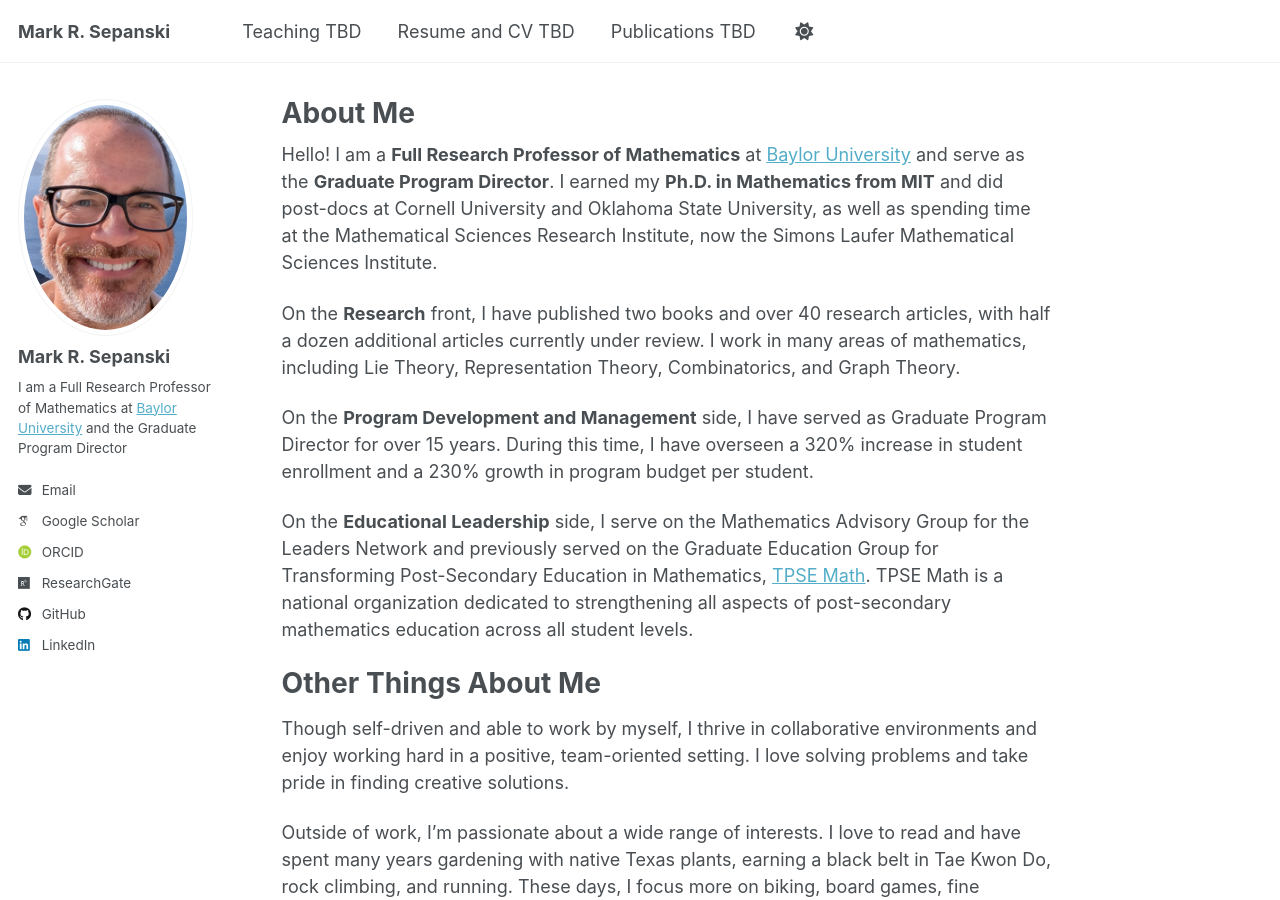
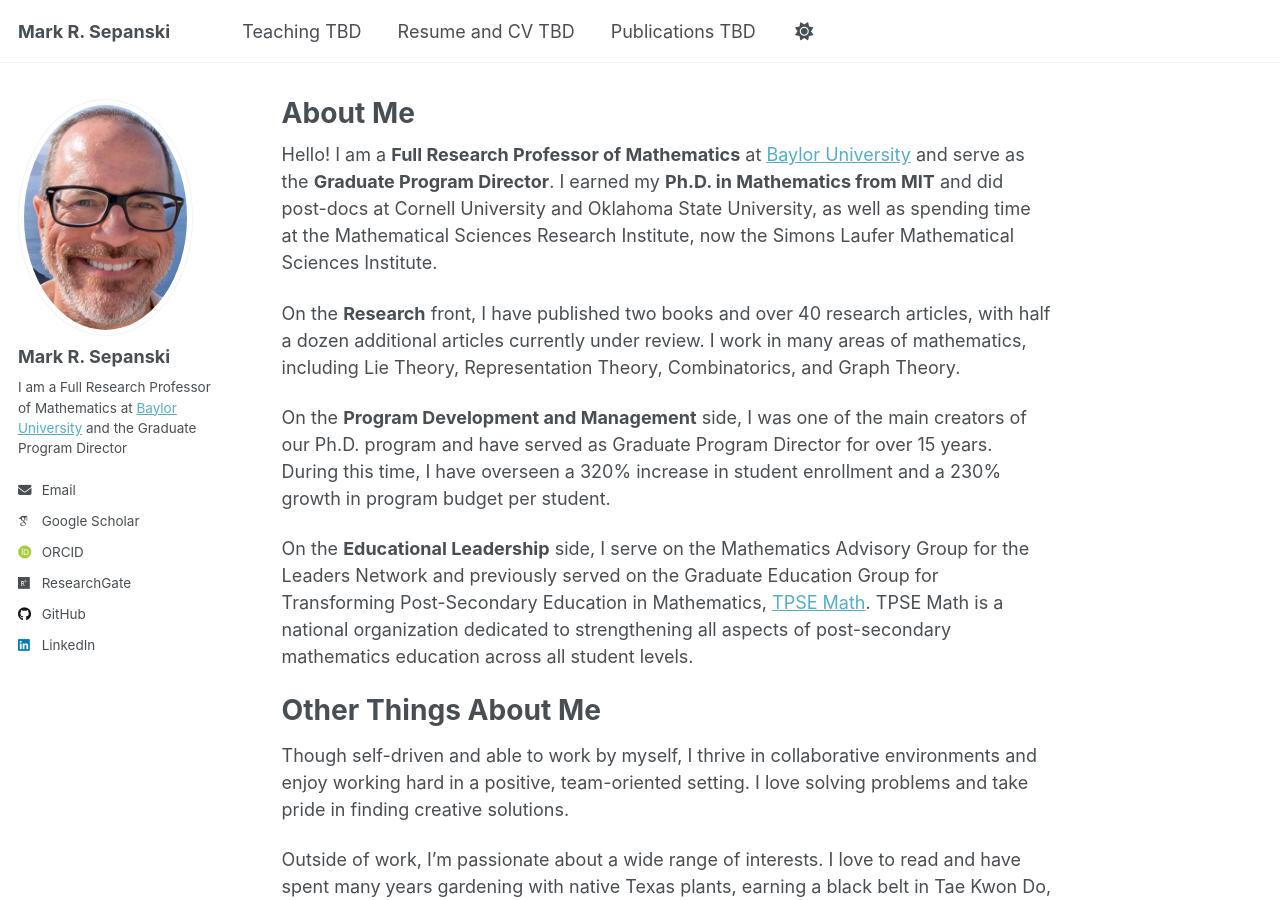
Before and after one commit to mrsepanski/mrsepanski.github.io, a Jekyll site: the page built from _pages/about.md, in a window 1280 px wide and 900 px high. Built offline with Jekyll 4.4.1, drawn with Linux system fonts in a browser that asks for light colours; some web fonts are replaced; a script that is not in the unit is left out.

Commit message:
Update about.md

```diff
--- a/_pages/about.md
+++ b/_pages/about.md
@@ -12,7 +12,7 @@ Hello! I am a **Full Research Professor of Mathematics** at [Baylor University](
 On the **Research** front, I have published two books and over 40 research articles, with half a dozen additional articles currently under review.
 I work in many areas of mathematics, including Lie Theory, Representation Theory, Combinatorics, and Graph Theory.
 
-On the **Program Development and Management** side, I have served as Graduate Program Director for over 15 years. During this time, I have overseen a 320% increase in student enrollment and a 230% growth in program budget per student.
+On the **Program Development and Management** side, I was one of the main creators of our Ph.D. program and have served as Graduate Program Director for over 15 years. During this time, I have overseen a 320% increase in student enrollment and a 230% growth in program budget per student.
 
 On the **Educational Leadership** side, I serve on the Mathematics Advisory Group for the Leaders Network and previously served on the Graduate Education Group for Transforming Post-Secondary Education in Mathematics, [TPSE Math](https://www.tpsemath.org/). TPSE Math is a national organization dedicated to strengthening all aspects of post-secondary mathematics education across all student levels.
 
```
